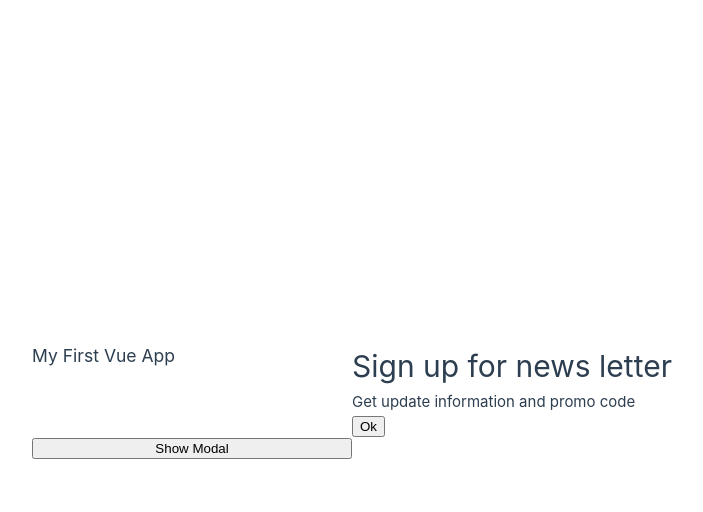
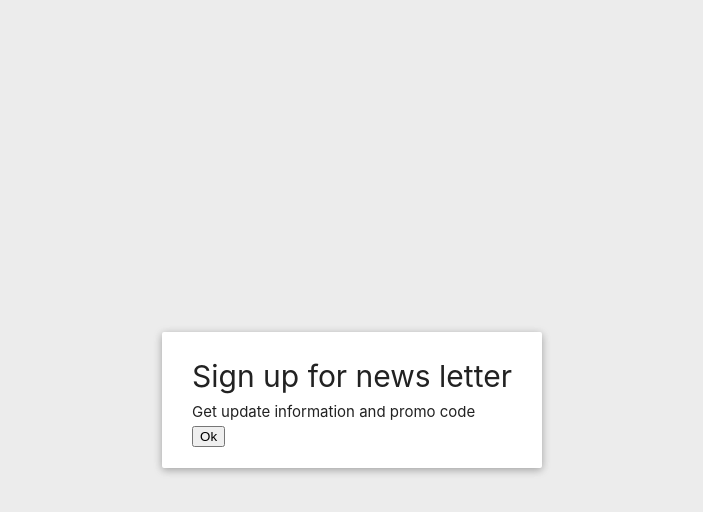
Before and after one commit to dulice/vue-basic, a Vue app: page / in a window 1280 px wide. Both pictures are taken after a click on the button "Show Modal". Shown: the top 512 px of the page, without its empty margins (288-991 px from the left). Built offline with nearby package versions, Linux system fonts and the light colour scheme.

Commit message:
creat components

```diff
--- a/src/App.vue
+++ b/src/App.vue
@@ -1,5 +1,6 @@
 <script setup>
 import { ref } from 'vue';
+import Modal from './components/Modal.vue'
 
   const title = ref("My First Vue App")
   const showModal = ref(false);
@@ -9,12 +10,8 @@
 </script>
 <template>
   <h3>{{ title }}</h3>
-  <div v-if="showModal" class="backdrop">
-    <div class="modal">
-      <h1>Sign up for news letter</h1>
-      <p>Get update information and promo code</p>
-      <button @click="toggleModal">Ok</button>
-    </div>
+  <div v-if="showModal">
+    <Modal @close="toggleModal" />
   </div>
   <button @click="toggleModal">Show Modal</button>
 </template>
--- /dev/null
+++ b/src/components/Modal.vue
@@ -0,0 +1,36 @@
+<script setup>
+</script>
+<template>
+  <div class="backdrop" @click.self="$emit('close')">
+    <div class="modal">
+      <h1>Sign up for news letter</h1>
+      <p>Get update information and promo code</p>
+      <button @click="$emit('close')">Ok</button>
+    </div>
+  </div>
+</template>
+
+<style scoped>
+.backdrop {
+  position: fixed;
+  z-index: 9998;
+  top: 0;
+  left: 0;
+  width: 100%;
+  height: 100%;
+  background-color: #dddddd90;
+  display: flex;
+  transition: opacity 0.3s ease;
+}
+.modal {
+  min-width: 300px;
+  margin: auto;
+  padding: 20px 30px;
+  background-color: #fff;
+  color: #222;
+  border-radius: 2px;
+  box-shadow: 0 2px 8px rgba(0, 0, 0, 0.33);
+  transition: all 0.3s ease;
+}
+
+</style>
```
